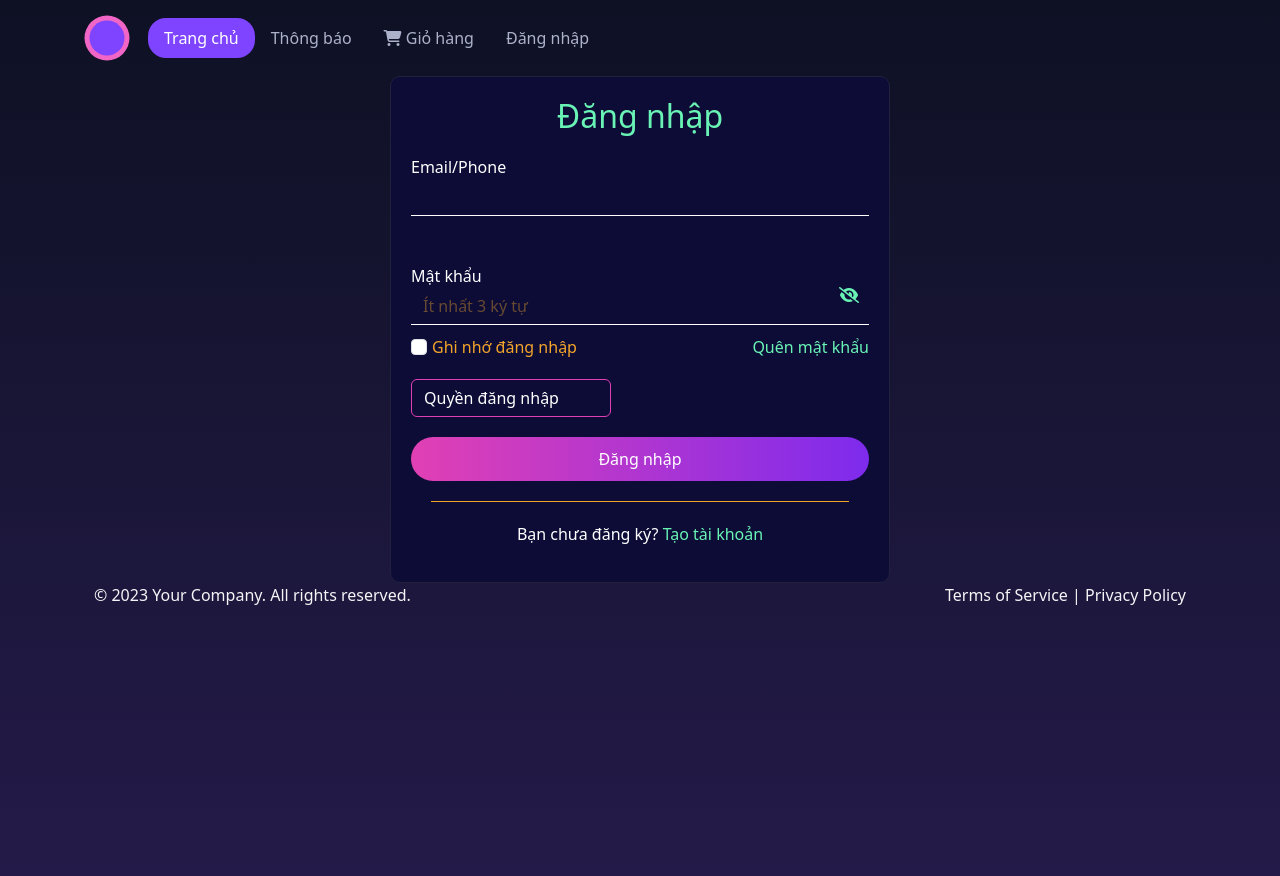
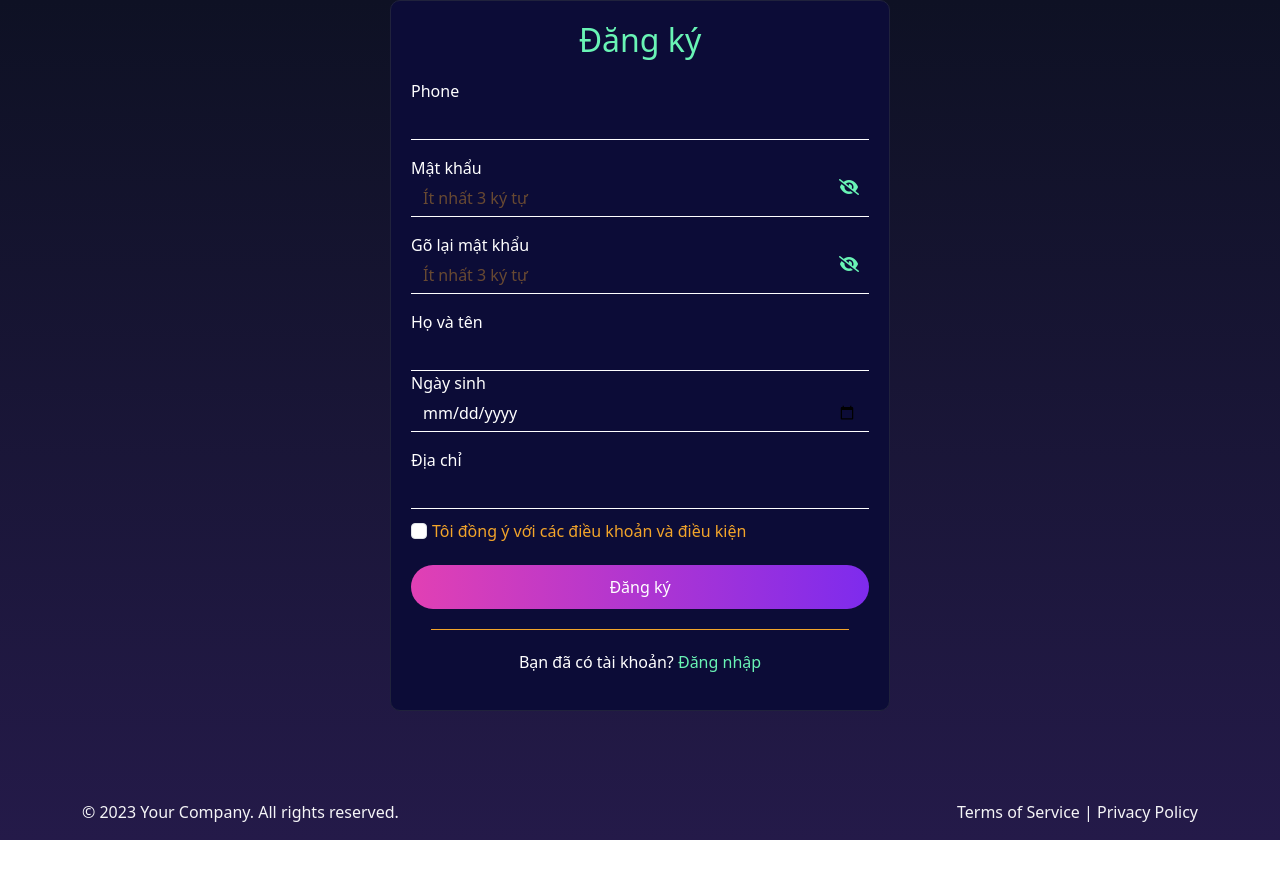
Before and after one commit to lethethuy/shopapp-angular, an Angular app: page / in a window 1280 px wide. After the commit the page ends 840 px from the top, so only its background shows below. Built offline with nearby package versions, Linux system fonts and the light colour scheme.

Commit message:
16/7/2025

```diff
--- a/src/app/app-module.ts
+++ b/src/app/app-module.ts
@@ -7,13 +7,16 @@
 import { Footer } from './footer/footer';
 import { OrderConfirm } from './order-confirm/order-confirm';
 import { Login } from './login/login';
+import { Register } from './register/register';
+import { FormsModule } from '@angular/forms';
 
 @NgModule({
   declarations: [
-    Home, Order, DetailProduct, Header, Footer, OrderConfirm, Login
+    Home, Order, DetailProduct, Header, Footer, OrderConfirm, Login, Register
   ],
   imports: [
-    BrowserModule
+    BrowserModule,
+    FormsModule
   ],
   providers: [
     provideBrowserGlobalErrorListeners()
@@ -25,7 +28,8 @@
   //  Header,
   // DetailProduct,
   // OrderConfirm,
-  Login
+  // Login
+  Register
   ]
 })
 export class AppModule { }
--- /dev/null
+++ b/src/app/register/register.html
@@ -0,0 +1,73 @@
+<!-- <app-header></app-header> -->
+<div class="container">
+    <div class="row">
+        <div class="col-md-6 offset-md-3">
+            <div class="register-form mx-auto">
+                <h2 class="register-header">Đăng ký</h2>
+                <div class="form-group">
+                    <label for="phone">Phone</label>
+                    <input type="text" required class="form-control" [(ngModel)]="phone" (input)="onPhoneChange()" id="phone">
+                    <div class="divider-nospace"></div>
+                </div>
+                <div class="mt-3"></div>
+                <div class="form-group password-field">
+                    <label for="password">Mật khẩu</label>
+                    <input type="password" required [(ngModel)]="password" placeholder="Ít nhất 3 ký tự" class="form-control"
+                        id="password">
+                    <i class="password-toggle fas fa-eye-slash"></i>
+                    <div class="divider-nospace"></div>
+                </div>
+                <div class="mt-3"></div>
+                <div class="form-group password-field">
+                    <label for="retype-password">Gõ lại mật khẩu</label>
+                    <input type="password" required [(ngModel)]="retypePassword" placeholder="Ít nhất 3 ký tự"
+                        class="form-control" id="retype-password">
+                    <i class="password-toggle fas fa-eye-slash"></i>
+                    <div class="divider-nospace"></div>
+                </div>
+                <div class="mt-3"></div>
+                <div class="form-group">
+                    <label for="full-name">Họ và tên</label>
+                    <input type="text"
+                    required
+                    [(ngModel)]="fullName"
+                    class="form-control" id="full-name">
+                    <div class="divider-nospace"></div>
+                </div>
+                  <div class="">
+                    <label for="date-of-birth">Ngày sinh</label>
+                    <input type="date" required
+                    [(ngModel)]="dateOfBirth"
+                    class="form-control" id="date-of-birth">
+                    <div class="divider-nospace"></div>
+                </div>
+                <div class="mt-3"></div>
+                <div class="form-group">
+                    <label for="address">Địa chỉ</label>
+                    <input type="text"
+                    [(ngModel)]="address"
+                    class="form-control" id="address">
+                    <div class="divider-nospace"></div>
+                </div>
+                <div class="form-group">
+                    <div class="form-check checkbox-text">
+                        <span style="display: flex;">
+                            <input type="checkbox"
+                            [(ngModel)]="isAccepted"
+                            class="form-check-input" id="agree">
+                            <label class="form-check-label text-start" for="agree">
+                                Tôi đồng ý với các điều khoản và điều kiện</label>
+                        </span>
+                    </div>
+                </div>
+                <button type="button"
+                (click)="register()"
+                class="register-button">Đăng ký</button>
+                <div class="divider"></div>
+                <p class="text-center">Bạn đã có tài khoản? <span>
+                        <a href="#" class="register-link">Đăng nhập</a></span></p>
+            </div>
+        </div>
+    </div>
+</div>
+<app-footer></app-footer>
--- /dev/null
+++ b/src/app/register/register.scss
@@ -0,0 +1,115 @@
+.container {
+    color: white;
+    height: 100vh;
+}
+
+.register-form {
+    background-color: rgb(12, 12, 55);
+    border-radius: 10px;
+    padding: 20px;
+    max-width: 500px;
+    border: 1px solid rgb(32, 34, 60);
+    align-items: center;
+    justify-content: center;
+}
+
+.register-header {
+    text-align: center;
+    /*      color: rgb(233, 66, 178);*/
+    color: rgb(105, 244, 181);
+    margin-bottom: 20px;
+
+}
+
+.label-text {
+    color: rgb(243, 165, 42);
+}
+
+.form-control {
+    background-color: transparent;
+    border: none;
+    color: white;
+}
+
+.form-control:focus {
+    color: white;
+    background-color: transparent;
+    outline: none;
+    box-shadow: none;
+    border-color: transparent;
+    padding-left: 0;
+}
+
+.password-field {
+    position: relative;
+}
+
+.password-toggle {
+    position: absolute;
+    top: 50%;
+    right: 10px;
+    transform: translateY(-50%);
+    color: rgb(105, 244, 181);
+    cursor: pointer;
+}
+
+.checkbox-text {
+    color: rgb(243, 165, 42);
+    display: flex;
+    justify-content: space-between;
+    align-items: center;
+    margin-top: 10px;
+}
+
+/* Màu checkbox khi được chọn */
+.checkbox-text input[type="checkbox"]:checked {
+    border-color: white;
+    background-color: rgb(233, 66, 178);
+}
+
+.form-check-input {
+    margin-right: 5px;
+}
+
+.register-link {
+    color: rgb(105, 244, 181);
+    text-decoration: none;
+}
+
+.register-button {
+    background: linear-gradient(to right, rgb(225, 64, 180), rgb(126, 43, 237));
+    color: white;
+    border-radius: 30px;
+    width: 100%;
+    padding: 10px 0;
+    margin-top: 20px;
+    border: none;
+}
+
+.divider {
+    height: 1px;
+    background-color: rgb(243, 165, 42);
+    /*      background-color: rgb(105, 244, 181)*/
+    margin: 20px;
+}
+
+.divider-nospace {
+    border-top: 1px solid white;
+}
+
+.form-control::placeholder {
+    /* Chrome, Firefox, Opera, Safari 10.1+ */
+    color: rgba(243, 165, 42, 0.4);
+    opacity: 1;
+    /* Firefox */
+}
+
+.form-control:-ms-input-placeholder {
+    /* Internet Explorer 10-11 */
+    color: rgba(243, 165, 42, 0.4);
+}
+
+.form-control::-ms-input-placeholder {
+    /* Microsoft Edge */
+    color: rgba(243, 165, 42, 0.4);
+}
--- /dev/null
+++ b/src/app/register/register.ts
@@ -0,0 +1,44 @@
+import { Component } from '@angular/core';
+
+@Component({
+  selector: 'app-register',
+  standalone: false,
+  templateUrl: './register.html',
+  styleUrl: './register.scss'
+})
+export class Register {
+  // Khai báo các biến tương ứng với các trường dữ liệu trong form
+  phone: string;
+  password: string;
+  retypePassword: string;
+  fullName: string;
+  address: string;
+  isAccepted: boolean;
+  dateOfBirth: Date;
+
+  constructor() {
+    this.phone = '';
+    this.password = '';
+      this.retypePassword = '';
+      this.fullName = '';
+      this.address = '';
+      this.isAccepted = false,
+      this.dateOfBirth = new Date();
+      this.dateOfBirth.setFullYear(this.dateOfBirth.getFullYear()-18);
+  }
+  onPhoneChange() {
+    console.log(`Phone type: ${this.phone}`)
+
+  }
+  register() {
+    const message = `phone: ${this.phone}` +
+      `password: ${this.password}` +
+      `retypePassword: ${this.retypePassword}` +
+      `fullName: ${this.fullName}` +
+      `address: ${this.address}` +
+      `isAccepted: ${this.isAccepted}`+
+      `dateOfBirth: ${this.dateOfBirth}`
+    alert(message)
+  }
+
+}
--- a/src/index.html
+++ b/src/index.html
@@ -17,6 +17,7 @@
    <!-- <app-order></app-order> -->
   <!-- <app-detail-product></app-detail-product> -->
    <!-- <app-order-confirm></app-order-confirm> -->
-    <app-login></app-login>
+    <!-- <app-login></app-login> -->
+     <app-register></app-register>
 </body>
 </html>
```
